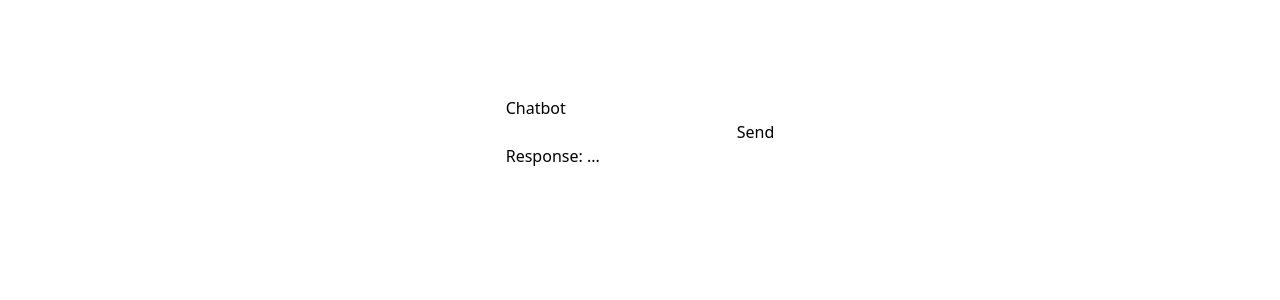
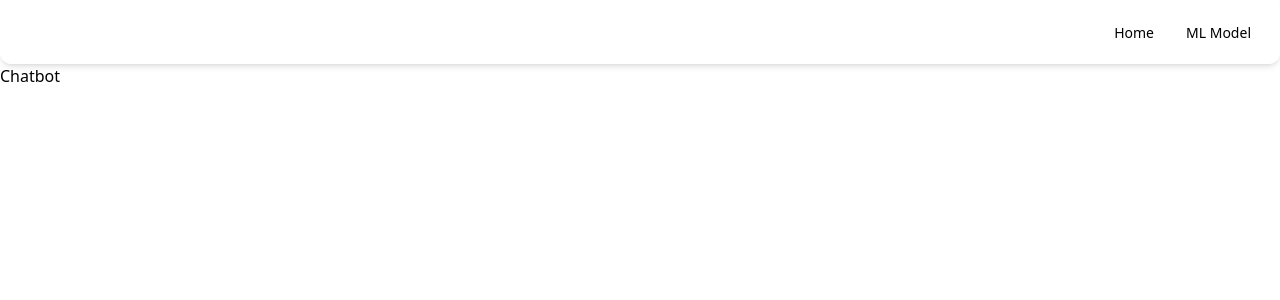
Before and after one commit to wilfcs/KIIT-Assist, a Next.js app in the folder frontend/: page / in a window 1280 px wide. Shown: the top 300 px of the page. Built offline with nearby package versions, Linux system fonts and the light colour scheme; no server answers.

Commit message:
routing and navbar added

```diff
--- a/frontend/app/components/BotpressBot.js
+++ b/frontend/app/components/BotpressBot.js
@@ -1,3 +1,4 @@
+"use client";
 import { useEffect } from "react";
 
 const BotpressBot = () => {
@@ -8,7 +9,7 @@ const BotpressBot = () => {
     document.body.appendChild(script1);
 
     const script2 = document.createElement("script");
-    script2.src =process.env.NEXT_PUBLIC_BOTPRESS_WEBCHAT_CONFIG_SCRIPT_URL;
+    script2.src = process.env.NEXT_PUBLIC_BOTPRESS_WEBCHAT_CONFIG_SCRIPT_URL;
     script2.async = true;
     script2.defer = true;
     document.body.appendChild(script2);
--- /dev/null
+++ b/frontend/app/components/Navbar.js
@@ -0,0 +1,40 @@
+"use client";
+import React from "react";
+import Link from "next/link";
+
+const Navbar = () => {
+  return (
+    <nav className="block w-full max-w-screen-xl px-6 py-3 mx-auto text-white bg-white border shadow-md rounded-xl border-white/80 bg-opacity-80 backdrop-blur-2xl backdrop-saturate-200">
+      <div className="flex items-center justify-between text-blue-gray-900">
+        <Link
+          href="/"
+          className="mr-4 block cursor-pointer py-1.5 font-sans text-base font-semibold leading-relaxed tracking-normal text-inherit antialiased text-black"
+        >
+          KIIT-Assist
+        </Link>
+        <div className="hidden lg:block">
+          <ul className="flex flex-col gap-2 my-2 lg:mb-0 lg:mt-0 lg:flex-row lg:items-center lg:gap-6">
+            <li className="block p-1 font-sans text-sm antialiased font-medium leading-normal text-blue-gray-900">
+              <Link
+                href="/"
+                className="flex items-center transition-colors hover:text-blue-500 text-black"
+              >
+                Home
+              </Link>
+            </li>
+            <li className="block p-1 font-sans text-sm antialiased font-medium leading-normal text-blue-gray-900">
+              <Link
+                href="/mlmodel"
+                className="flex items-center transition-colors hover:text-blue-500 text-black"
+              >
+                ML Model
+              </Link>
+            </li>
+          </ul>
+        </div>
+      </div>
+    </nav>
+  );
+};
+
+export default Navbar;
--- /dev/null
+++ b/frontend/app/mlmodel/page.js
@@ -0,0 +1,33 @@
+"use client";
+import Image from "next/image";
+import { useState } from "react";
+import Navbar from "../components/Navbar";
+import ChatBot from "../components/ChatBot";
+
+const MlModel = () => {
+  const [response, setResponse] = useState("...");
+
+  const handleSubmit = async (message) => {
+    // Send POST request to Flask backend
+    const res = await fetch("http://localhost:5000/predict", {
+      method: "POST",
+      headers: {
+        "Content-Type": "application/json",
+      },
+      body: JSON.stringify({ message }),
+    });
+
+    const data = await res.json();
+    setResponse(data.answer);
+  };
+  return (
+    <div>
+      <Navbar />
+      ML model goes here
+      <ChatBot onSubmit={handleSubmit} />
+      {response && <p>Response: {response}</p>}
+    </div>
+  );
+};
+
+export default MlModel;
--- a/frontend/app/page.js
+++ b/frontend/app/page.js
@@ -1,32 +1,13 @@
 "use client"
-import Image from "next/image";
-import ChatBot from "./components/ChatBot";
-import { useState } from "react";
 import BotpressBot from "./components/BotpressBot";
+import Navbar from "./components/Navbar";
 
 export default function Home() {
-  const [response, setResponse] = useState("...");
-
-  const handleSubmit = async (message) => {
-    // Send POST request to Flask backend
-    const res = await fetch("http://localhost:5000/predict", {
-      method: "POST",
-      headers: {
-        "Content-Type": "application/json",
-      },
-      body: JSON.stringify({ message }),
-    });
-
-
-    const data = await res.json();
-    setResponse(data.answer);
-  };
   return (
-    <main className="flex min-h-screen flex-col items-center justify-between p-24">
+    <main className="">
       <div>
+        <Navbar/>
         <h1>Chatbot</h1>
-        <ChatBot onSubmit={handleSubmit} />
-        {response && <p>Response: {response}</p>}
       </div>
       <BotpressBot/>
     </main>
```
